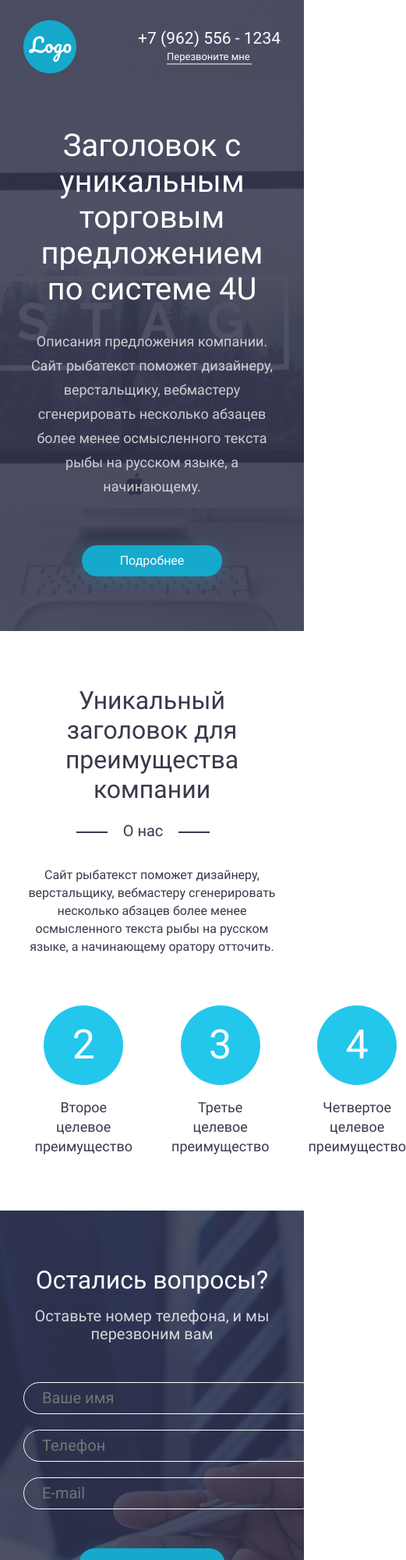
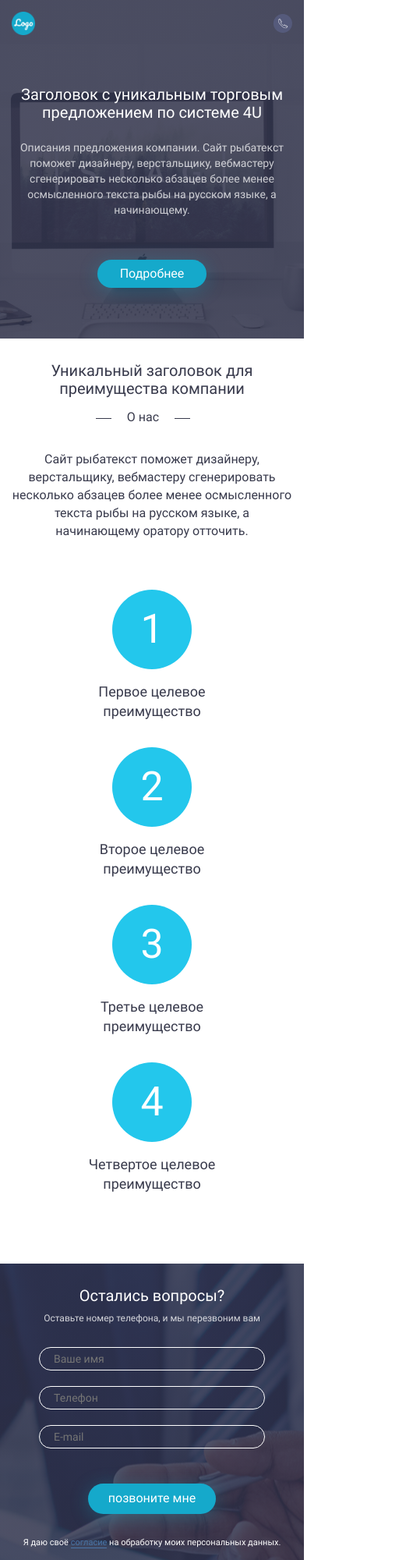
Before and after one commit to alexeiweb/adaptive, a plain HTML site: page index.html in a window 390 px wide. Shown: the top 2000 px of the page at 78% size, 521 px wide, since content can reach past the window. Drawn offline with Linux system fonts and the light colour scheme.

Commit message:
03.05.06

```diff
--- a/css/advantages.css
+++ b/css/advantages.css
@@ -131,3 +131,47 @@
     line-height: 25px;
   }
 }
+
+@media (max-width: 768px) {
+  .advantages__list {
+    flex-wrap: wrap;
+  }
+
+  .advantages__item {
+    flex-basis: 30%;
+  }
+}
+
+@media (max-width: 480px) {
+  .advantages {
+    padding: 30px 0;
+    margin-bottom: 60px;
+  }
+
+  .advantages__title {
+    font-size: 20px;
+    line-height: 23px;
+    margin-bottom: 15px;
+  }
+
+  .advantages__subtitle {
+    font-size: 16px;
+    line-height: 19px;
+  }
+
+  .advantages__subtitle:before {
+    width: 20px;
+    height: 1px;
+    transform: translateX(-20px);
+  }
+
+  .advantages__subtitle:after {
+    width: 20px;
+    height: 1px;
+    transform: translateX(20px);
+  }
+
+  .advantages__item {
+    flex-basis: 50%;
+  }
+}
--- a/css/faq.css
+++ b/css/faq.css
@@ -55,6 +55,11 @@
   margin-bottom: 61px;
 }
 
+.faq__approval {
+  color: #4A76A8;
+  border-bottom: 1px solid #4A76A8;
+}
+
 
 @media (max-width: 1024px) {
 
@@ -96,3 +101,45 @@
     line-height: 20px;
   }
 }
+
+
+@media (max-width: 1024px) {
+  .faq {
+    padding-top: 30px;
+    padding-bottom: 30px;
+  }
+
+  .faq__title {
+    font-size: 20px;
+    line-height: 23px;
+    margin-bottom: 10px;
+  }
+
+  .faq__subtitle {
+    font-size: 12px;
+    line-height: 14px;
+    margin-bottom: 30px;
+  }
+
+  .faq__form {
+    margin-bottom: 45px;
+  }
+
+  .faq__input {
+    width: 290px;
+    padding: 6px 18px;
+    font-size: 14px;
+    line-height: 16px;
+    border: 1px solid #fff;
+  }
+
+  .faq__btn {
+    padding: 10px 26px;
+    margin-bottom: 30px;
+  }
+
+  .faq__personal {
+    font-size: 11px;
+    line-height: 13px;
+  }
+}
--- a/css/footer.css
+++ b/css/footer.css
@@ -31,6 +31,10 @@
   color: #fff;
 }
 
+.footer__additional {
+  display: none;
+}
+
 
 @media (max-width: 1024px) {
 
@@ -39,3 +43,36 @@
     padding-bottom: 49px;
   }
 }
+
+@media (max-width: 768px) {
+  .footer__additional {
+    display: block;
+    background-color: #2A2C3F;
+    text-align: center;
+    padding: 18px 80px;
+  }
+
+  .footer__author {
+    display: none;
+  }
+
+  .footer__additional_author {
+    font-weight: 500;
+    font-size: 12px;
+    line-height: 17px;
+    color: #fff;
+    filter: opacity(0.5);
+  }
+}
+
+@media (max-width: 480px) {
+    .footer__copyright {
+      width: 88px;
+      font-size: 8px;
+      line-height: 11px;
+    }
+
+    .navigation__contact_phone {
+      display: block;
+    }
+}
--- a/css/hero.css
+++ b/css/hero.css
@@ -21,6 +21,10 @@
 .navigation__contact {
   display: flex;
   flex-direction: column;
+}
+
+.navigation__contact_small {
+  display: none;
 }
 
 .navigation__phone {
@@ -102,3 +106,49 @@
     padding: 11px 49px;
   }
 }
+
+@media (max-width: 480px) {
+  .container {
+    padding: 0 15px;
+  }
+
+  .hero {
+    padding-top: 15px;
+    padding-bottom: 65px;
+  }
+
+  .hero__navigation {
+    margin-bottom: 65px;
+  }
+
+  .logo {
+    width: 30px;
+    height: 30px;
+  }
+
+  .navigation__contact {
+    display: none;
+  }
+
+  .navigation__contact_small {
+    display: block;
+  }
+
+  .hero__title {
+    font-size: 20px;
+    line-height: 23px;
+    margin-bottom: 23px;
+  }
+
+  .hero__subtitle {
+    font-size: 14px;
+    line-height: 20px;
+    margin-bottom: 54px;
+  }
+
+  .hero__btn {
+    font-size: 16px;
+    padding: 9px 29px;
+  }
+
+}
--- a/index.html
+++ b/index.html
@@ -17,13 +17,17 @@
   <main class="main">
     <section class="hero">
       <div class="container">
-        <nav class="hero__navigation">
-          <img src="img/logo.png" alt="" class="logo hero__navigation_logo">
+        <nav class="hero__navigation navigation">
+          <img src="img/logo.png" alt="" class="logo">
 
           <div class="navigation__contact">
             <a class="navigation__phone" href="tel:+79625561234" >+7 (962) 556 - 1234</a>
 
             <p class="navigation__text">Перезвоните мне</p>
+          </div>
+
+          <div class="navigation__contact_small">
+            <img src="img/phone.png" alt="" class="navigation__contact_phone">
           </div>
         </nav>
 
@@ -104,7 +108,7 @@
         </label>
 
         <p class="faq__personal">
-          Я даю своё <a class="faq__approval">согласие</a> на обработку моих персональных данных.
+          Я даю своё <a href="#" class="faq__approval">согласие</a> на обработку моих персональных данных.
         </p>
       </div>
     </section>
@@ -112,9 +116,9 @@
 
   <footer class="footer">
     <div class="container">
-      <nav class="footer__navigation">
+      <nav class="footer__navigation navigation">
         <div class="footer__navigation_copyright">
-          <img src="img/logo.png" alt="" class="logo footer__navigation_logo">
+          <img src="img/logo.png" alt="" class="logo">
 
           <p class="footer__copyright">
             © 2022 XXXcompany. Все права защищены.
@@ -130,10 +134,18 @@
 
           <p class="navigation__text">Перезвоните мне</p>
         </div>
+
+        <div class="navigation__contact_small">
+          <img src="img/phone.png" alt="" class="navigation__contact_phone">
+        </div>
       </nav>
-
-
     </div>
   </footer>
+
+  <div class="footer__additional">
+    <p class="footer__additional_author">
+      Сделано Ивановым Иваном
+    </p>
+  </div>
 </body>
 </html>
```
Also changed, not shown: img/logo-small.png (added), img/phone.png (added).
